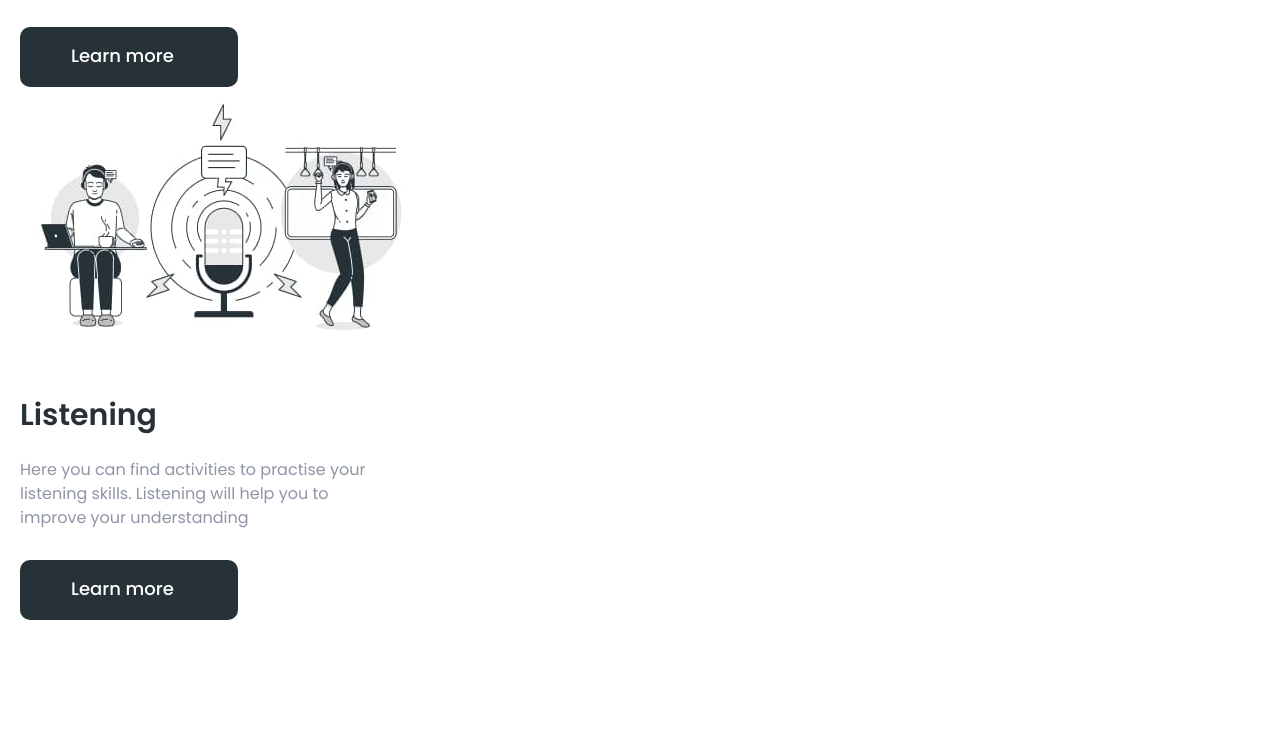
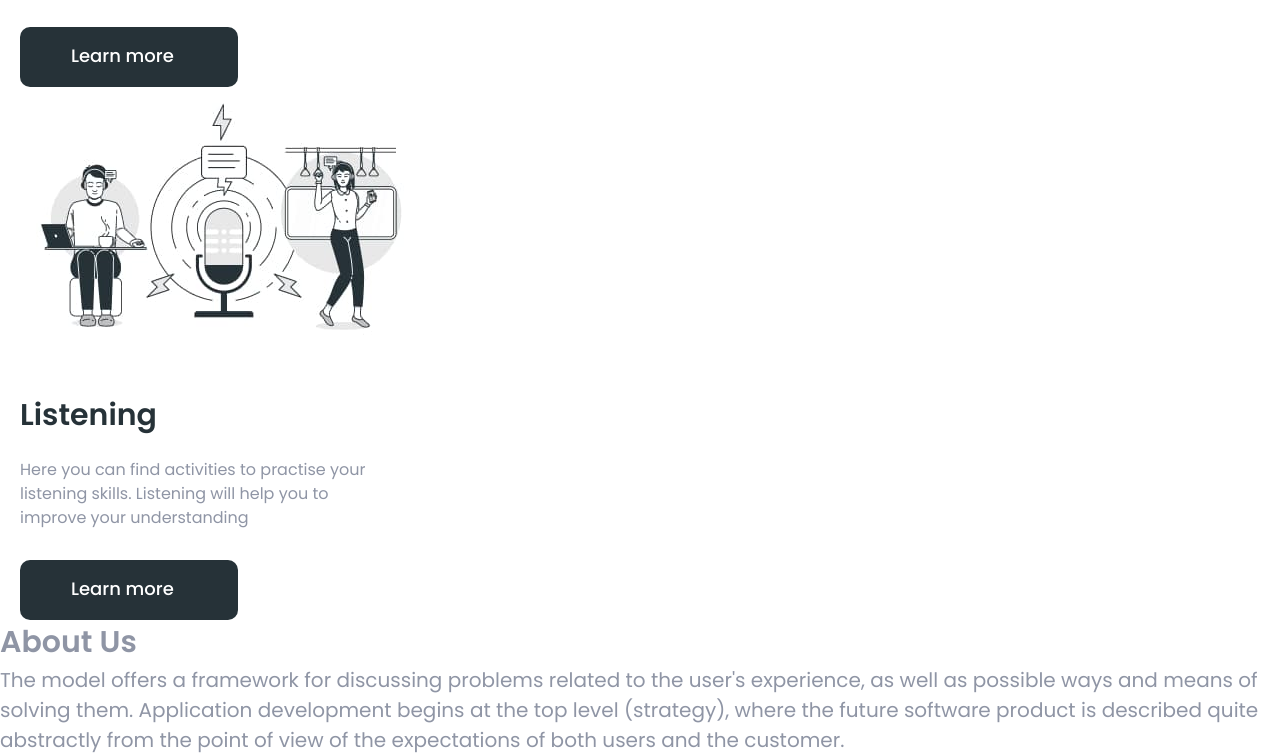
Before and after one commit to Nikolay96UA/Britlex, a plain HTML site: page index.html in a window 1280 px wide. Shown: the part 2845-3600 px from the top of the page. Before the commit the page ends 3465 px from the top, so only its background shows below. Drawn offline with nearby package versions, Linux system fonts and the light colour scheme.

Commit message:
Розмітка секції 2

```diff
--- a/index.html
+++ b/index.html
@@ -117,6 +117,15 @@
             </li>
           </ul>
         </div>
+
+        <section>
+          <h2>About Us</h2>
+          <p>The model offers a framework for discussing problems related to the user's experience, as well as possible ways and means of solving them. Application development begins at the top level (strategy), where the future software product is described quite abstractly from the point of view of the expectations of both users and the customer.</p>
+
+
+        </section>
+
+
       </section>
     </main>
   </body>
```
